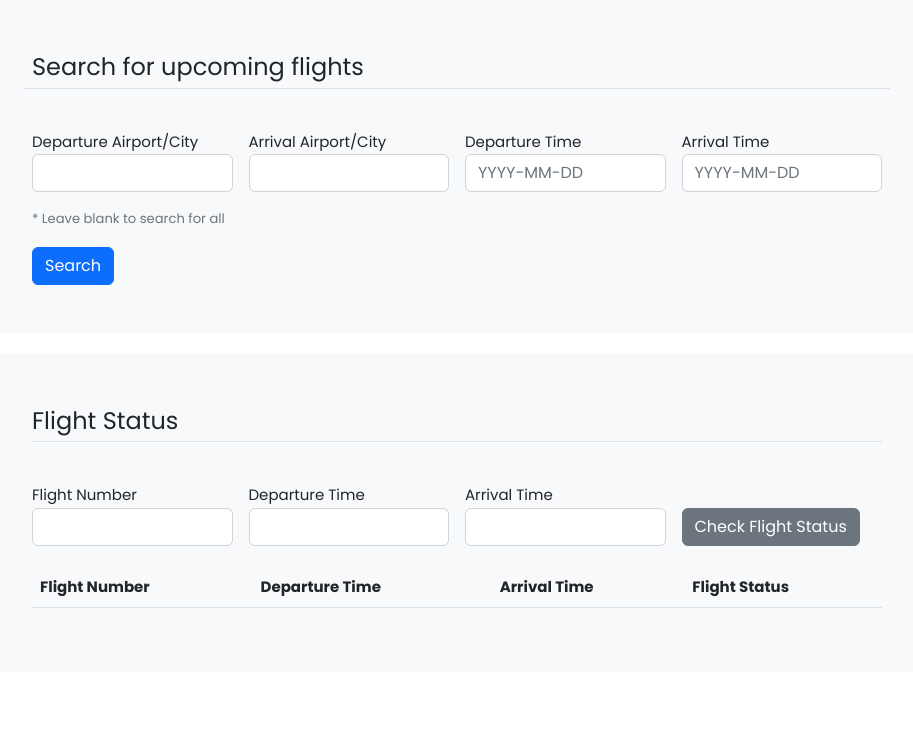
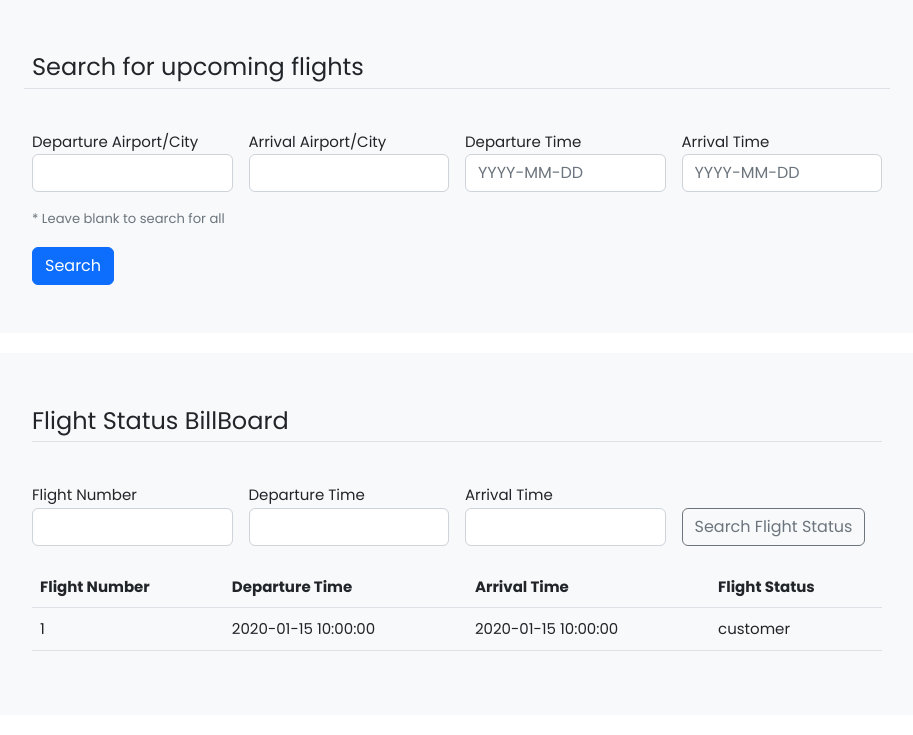
Before and after one commit to Jaacky-Huaang/Databases_Project, a Flask app: page / in a window 1280 px wide. Shown: the part 101-836 px from the top of the page, without its empty margins (183-1096 px from the left). Before the commit the page ends 709 px from the top, so only its background shows below. Run offline with Flask 3, Linux system fonts and the light colour scheme; tables that the repository leaves empty hold one stand-in row (values such as "Sample post"); lists and menus that the app fills with data are empty; some libraries are stand-ins or nearby versions.

Commit message:
Public Search Finished

```diff
--- a/reservation/routes.py
+++ b/reservation/routes.py
@@ -19,10 +19,22 @@ def home():
         cursor.execute(query_upcoming_flight)
         search_result = cursor.fetchall()
         cursor.close()
-        return redirect(url_for('upcoming_flight', search_result=json.dumps(search_result, default=str)))
+        if len(search_result) == 0:
+            flash('No flight found', 'danger')
+        else:
+            return redirect(url_for('upcoming_flight', search_result=json.dumps(search_result, default=str)))
 
     form_flight_status = forms.PublicSearchFlightStatusForm()
-    return render_template('index.html', form_upcoming_flight=form_upcoming_flight, form_flight_status=form_flight_status)
+    flight_number = '' if form_flight_status.flight_number.data==None else form_flight_status.flight_number.data
+    departure_time = '' if form_flight_status.departure_time.data==None else form_flight_status.departure_time.data
+    arrival_time = '' if form_flight_status.arrival_time.data==None else form_flight_status.arrival_time.data
+    cursor = conn.cursor()
+    query_flight_status = f'SELECT * FROM flight WHERE flight_num LIKE "%{flight_number}%" AND departure_time LIKE "%{departure_time}%" AND arrival_time LIKE "%{arrival_time}%"'
+    cursor.execute(query_flight_status)
+    status_search_result = cursor.fetchall()
+    cursor.close()
+
+    return render_template('index.html', form_upcoming_flight=form_upcoming_flight, form_flight_status=form_flight_status, status_search_result=status_search_result)
 
 
 @app.route('/about')
--- a/reservation/templates/index.html
+++ b/reservation/templates/index.html
@@ -77,7 +77,7 @@
     <div class="bg-light p-5 rounded">
         <div class="col-sm-10 mx-auto">
             <div>
-                <legend class="border-bottom mb-4">Flight Status</legend>
+                <legend class="border-bottom mb-4">Flight Status BillBoard</legend>
 
                 <form class="row g-3" method="POST" action="">
                     <div class="col-md-3">
@@ -125,7 +125,7 @@
                     <div class="col-md-3">
                         <label class="form-label"></label>
                         <div>
-                            <button type="submit" class="btn btn-secondary flex-fill">Check Flight Status</button>
+                            <button type="submit" class="btn btn-outline-secondary">Search Flight Status</button>
                         </div>
                     </div>
                 </form>
@@ -140,6 +140,15 @@
                             <th scope="col">Flight Status</th>
                         </tr>
                     </thead>
+                    <tbody>
+                        {% for flight in status_search_result %}
+                            <tr>
+                                <td>{{ flight.flight_num }}</td>
+                                <td>{{ flight.departure_time }}</td>
+                                <td>{{ flight.arrival_time }}</td>
+                                <td>{{ flight.status }}</td>
+                            </tr>
+                        {% endfor %}
                 </table>
 
             </div>
```
Also changed, not shown: README.md, reservation/forms.py (line endings or trailing spaces).
